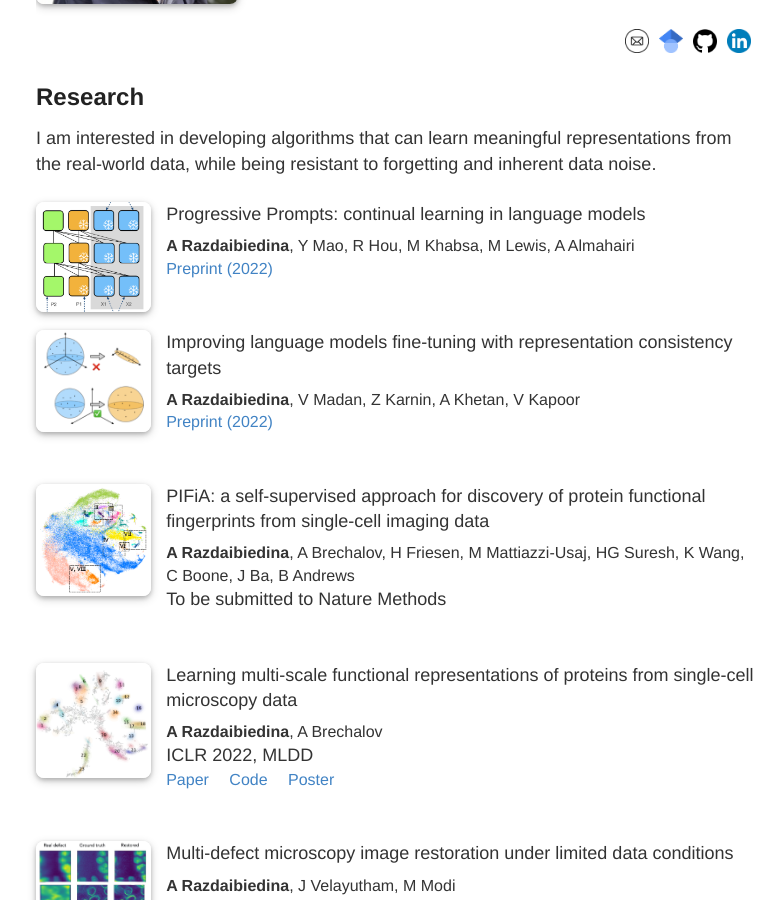
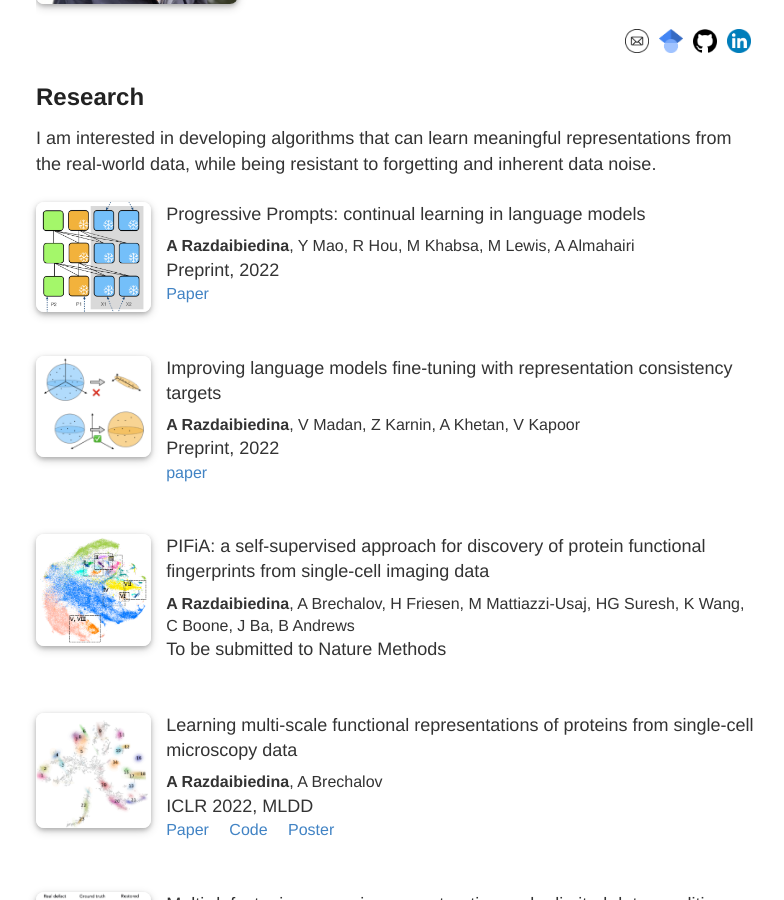
Before and after one commit to arazd/arazd.github.io, a Jekyll site: the page built from index.html, in a window 1280 px wide and 900 px high, scrolled down 314 px. Shown: the whole window, without its empty margins (244-1028 px from the left). Built offline with Jekyll 4.4.1, drawn with Linux system fonts in a browser that asks for light colours.

Commit message:
website update

```diff
--- a/index.html
+++ b/index.html
@@ -75,11 +75,11 @@ while being resistant to forgetting and inherent data noise.
         <div class="paper_title">Progressive Prompts: continual learning in language models</div>
         <div class="authors"> <strong>A Razdaibiedina</strong>, Y Mao, R Hou, M Khabsa, M Lewis, A Almahairi
         </div>
-        <!-- <div class="submission_info">
+        <div class="submission_info">
           Preprint, 2022
-        </div> -->
+        </div>
         <div class="authors">
-          <a href="https://openreview.net/forum?id=UJTgQBc91_">Preprint (2022)</a>&emsp;
+          <a href="https://openreview.net/forum?id=UJTgQBc91_">Paper</a>&emsp;
         </div>
       </div>
 </div>
@@ -90,11 +90,11 @@ while being resistant to forgetting and inherent data noise.
         <div class="paper_title">Improving language models fine-tuning with representation consistency targets</div>
         <div class="authors"> <strong>A Razdaibiedina</strong>, V Madan, Z Karnin, A Khetan, V Kapoor
         </div>
-        <!-- <div class="submission_info">
+        <div class="submission_info">
           Preprint, 2022
-        </div> -->
+        </div>
         <div class="authors">
-          <a href="https://arxiv.org/pdf/2205.11603.pdf">Preprint (2022)</a>&emsp;
+          <a href="https://arxiv.org/pdf/2205.11603.pdf">paper</a>&emsp;
         </div>
       </div>
 </div>
```
Also changed, not shown: 1 other file.
